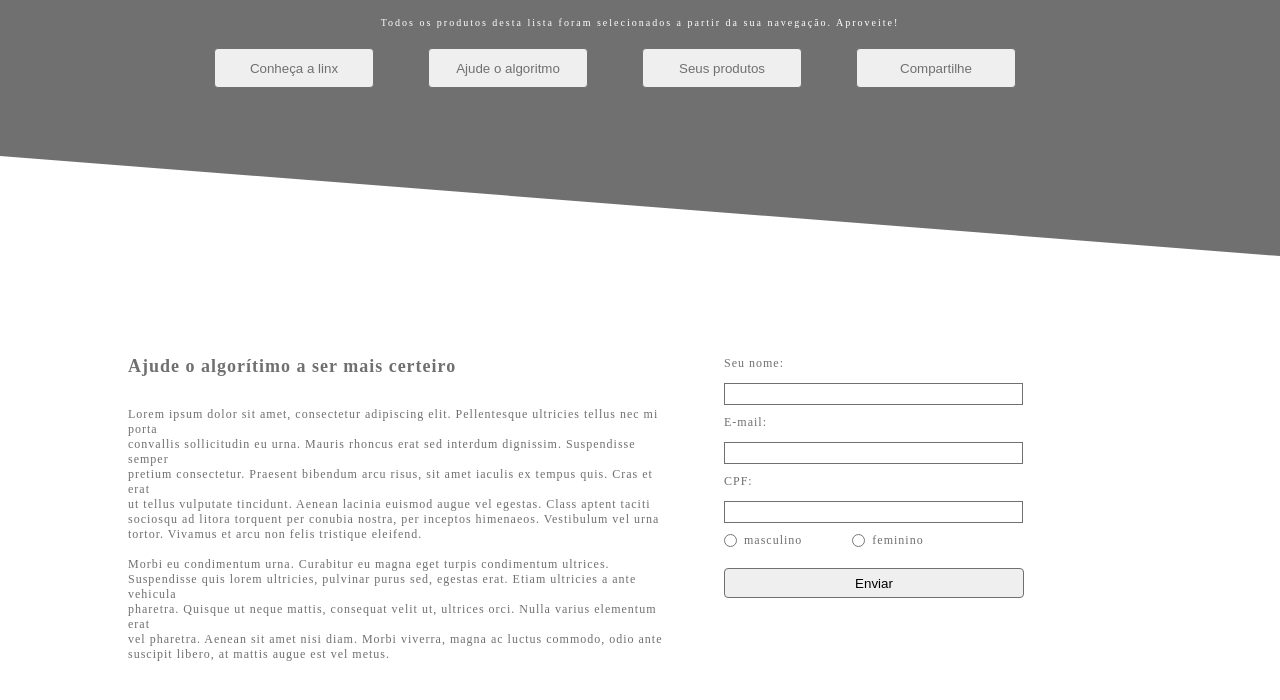
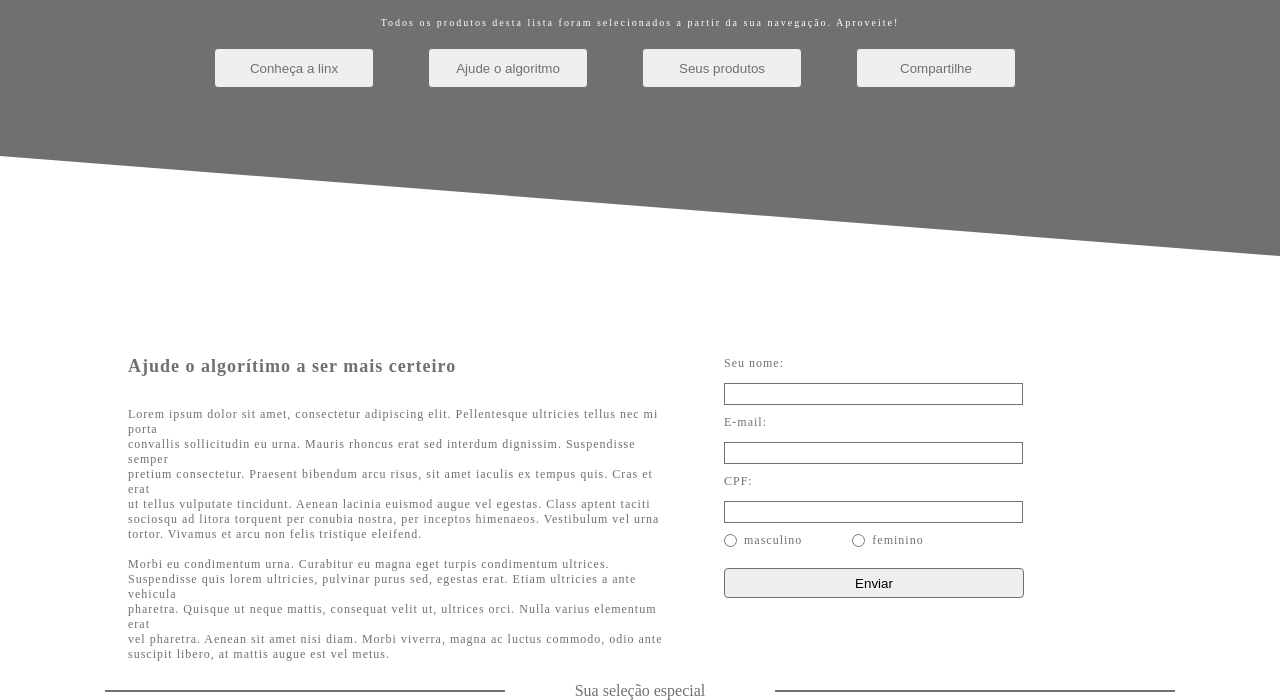
Before and after one commit to kaiquewolf/NewsLetter, a plain HTML site: page index.html in a window 1280 px wide. Shown: the part 144-844 px from the top of the page. Before the commit the page ends 806 px from the top, so only its background shows below. Drawn offline with Linux system fonts and the light colour scheme.

Commit message:
criando 2° parte do layout

```diff
--- a/index.css
+++ b/index.css
@@ -63,8 +63,6 @@ main {
     text-align: start;
 }
 
-
-
 aside {
     padding: 0 0 0 60px;
 }
@@ -106,3 +104,36 @@ form button {
     border-radius: 4px;
     cursor: pointer;
 }
+
+section  {
+    display: flex;
+    align-items: center;
+    justify-content: center;
+    flex-direction: column;
+}
+
+section span {
+   position: relative;
+}
+
+section span::before{
+    content: "";
+    position: absolute;
+    right: 200px;
+    top: 50%;
+    transform: translateY(-50%); /* Alinha verticalmente com o texto */
+    width: 400px; /* Tamanho da linha */
+    height: 2px; /* Espessura da linha */
+    background-color: #707070; /* Cor da linha */
+}
+
+section span::after{
+    content: "";
+    position: absolute;
+    left: 200px;
+    top: 50%;
+    transform: translateY(-50%); /* Alinha verticalmente com o texto */
+    width: 400px; /* Tamanho da linha */
+    height: 2px; /* Espessura da linha */
+    background-color: #707070; /* Cor da linha */
+}
--- a/index.html
+++ b/index.html
@@ -21,7 +21,7 @@
         </nav>
     </header>
     <main>
-        <section>
+        <article>
             <h2>Ajude o algorítimo a ser mais certeiro </h2> <br><br>
             <p>
                 Lorem ipsum dolor sit amet, consectetur adipiscing elit. Pellentesque ultricies tellus nec mi porta <br>
@@ -45,7 +45,7 @@
                 vel
                 metus.
             </p>
-        </section>
+        </article>
         <aside>
             <form action="">
                 <label for="name">Seu nome:</label>
@@ -67,6 +67,10 @@
             </form>
         </aside>
     </main>
+    <section>
+
+        <span>Sua seleção especial</span>
+    </section>
 
 </body>
 <footer>
```
